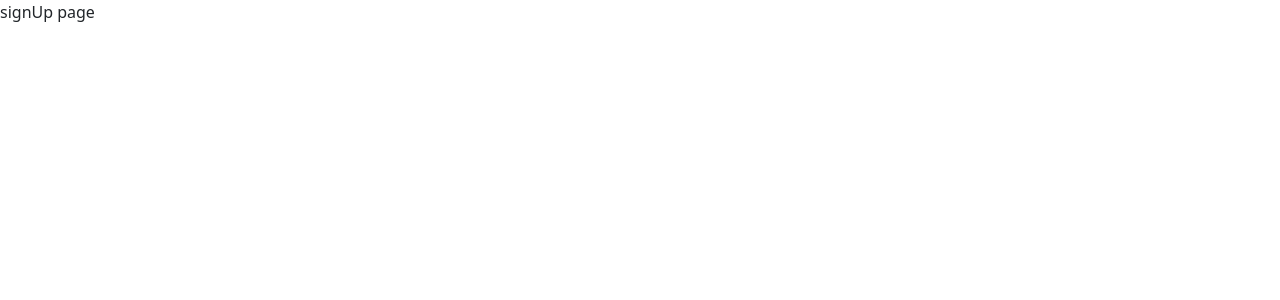
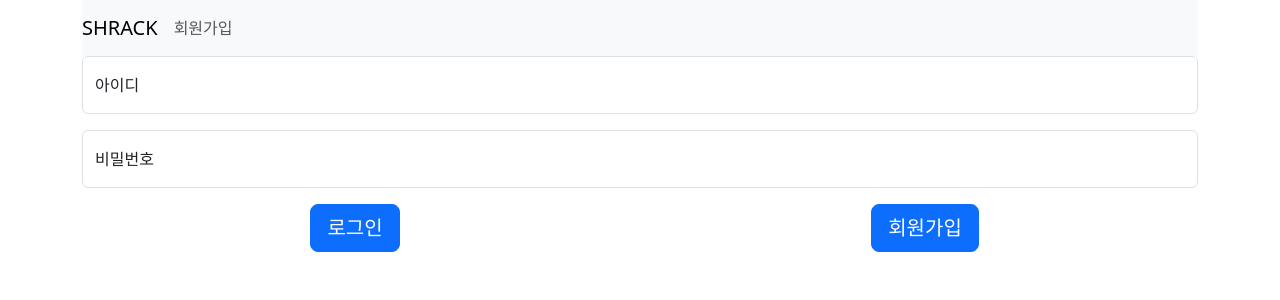
Before and after one commit to SG-Capstone-SHrack/SHrack-front, a React (Create React App) app: page /signup in a window 1280 px wide. Shown: the top 300 px of the page. Built offline with nearby package versions, Linux system fonts and the light colour scheme.

Commit message:
회원가입 틀 구성

```diff
--- a/src/account/Signup.jsx
+++ b/src/account/Signup.jsx
@@ -1,5 +1,120 @@
+import React, { useState, useEffect } from 'react';
+import { Link } from 'react-router-dom';
+import axios from 'axios';
+
+import {
+  Button,
+  Form,
+  Container,
+  FloatingLabel,
+  Alert,
+  Row,
+  Col,
+  Navbar,
+} from 'react-bootstrap';
+
 function Signup() {
-  return <div>signUp page</div>;
+  const [id, setId] = useState('');
+  const [password, setPassword] = useState('');
+  const [isAlert, setIsAlert] = useState(false);
+  const [isLoading, setIsLoading] = useState(false);
+  useEffect(() => {
+    console.log(id, password);
+  }, [id, password]);
+
+  // onSubmit -> Id와 Password를 받아서 서버에 전송
+  const onSubmit = e => {
+    //id가 비어있거나  password가 비어있으면 return
+    if (!id || !password) {
+      e.preventDefault();
+      setIsAlert(true);
+      return;
+    }
+    console.log('비어있진않음');
+    //디버깅을 위해 e.preventDefault() 사용
+    //실제 서버에 전송할 때는 e.preventDefault() 삭제
+    const data = {
+      id: id,
+      password: password,
+    };
+    const headers = {
+      'Content-Type': 'application/json',
+    };
+    e.preventDefault();
+    //console.log(data);
+    // 서버에 전송
+    setIsLoading(true);
+    axios
+      .post('http://13.125.207.72:5000/login', JSON.stringify(data), {
+        headers,
+      })
+      .then(res => {
+        console.log(res);
+
+        localStorage.setItem('auth', res.data.key);
+        window.location.href = '/';
+      })
+      .catch(err => {
+        console.log(err);
+        setIsAlert(true);
+      })
+      .finally(() => {
+        setIsLoading(false);
+      });
+  };
+  return (
+    <Container>
+      <Navbar sticky="top" bg="light" expand="lg">
+        <Navbar.Brand href="#home">SHRACK</Navbar.Brand>
+        <Navbar.Text className="mr-auto">회원가입</Navbar.Text>
+      </Navbar>
+      <Form>
+        <Form.Group className="mb-3" controlId="signInId">
+          <FloatingLabel controlId="signInID" label="아이디" className="mb-3">
+            <Form.Control
+              type="ID"
+              placeholder="아이디"
+              onChange={e => setId(e.target.value)}
+            />
+          </FloatingLabel>
+        </Form.Group>
+        <Form.Group className="mb-3" controlId="signInPassword">
+          <FloatingLabel
+            controlId="signInPassword"
+            label="비밀번호"
+            className="mb-3">
+            <Form.Control
+              type="password"
+              placeholder="비밀번호"
+              onChange={e => setPassword(e.target.value)}
+            />
+          </FloatingLabel>
+        </Form.Group>
+        {isAlert && (
+          <Alert variant="warning" onClose={() => setIsAlert(false)}>
+            아이디와 비밀번호를 확인해주세요.
+          </Alert>
+        )}
+        <Row>
+          <Col className="d-flex justify-content-center align-items-center">
+            <Button
+              size="lg"
+              variant="primary"
+              type="signIn"
+              onClick={onSubmit}>
+              로그인
+            </Button>
+          </Col>
+          <Col className="d-flex justify-content-center align-items-center">
+            <Link to="/signup">
+              <Button size="lg" variant="primary" type="signUp">
+                회원가입
+              </Button>
+            </Link>
+          </Col>
+        </Row>
+      </Form>
+    </Container>
+  );
 }
-
 export default Signup;
```
